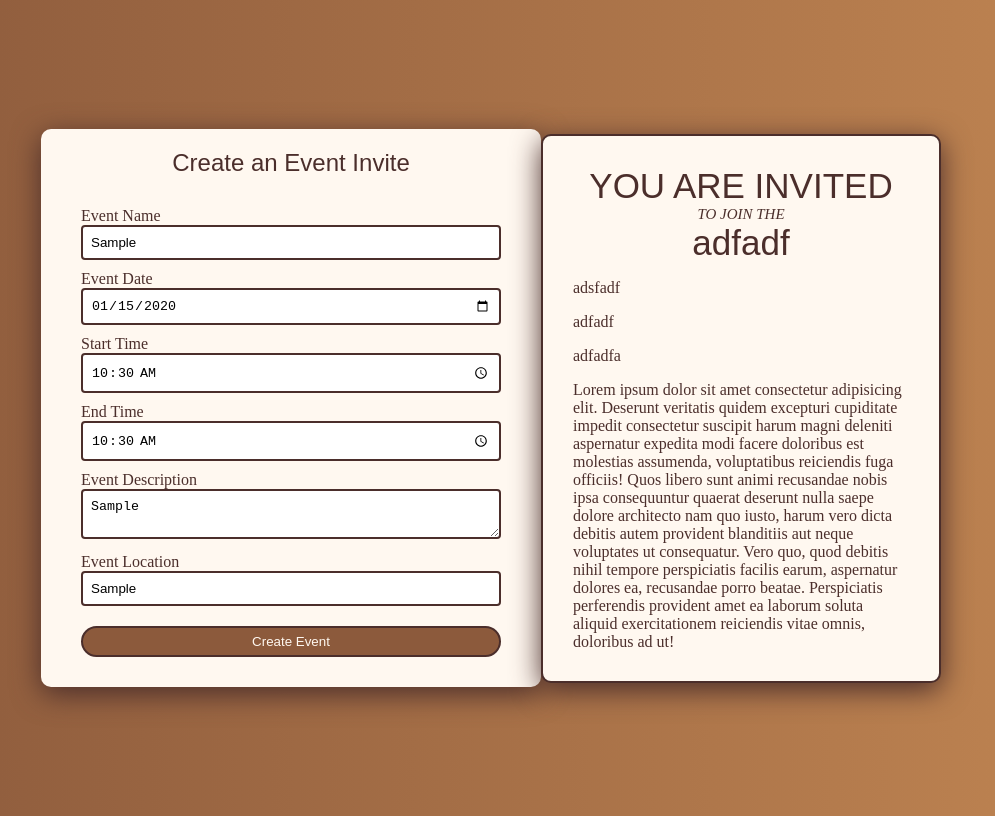
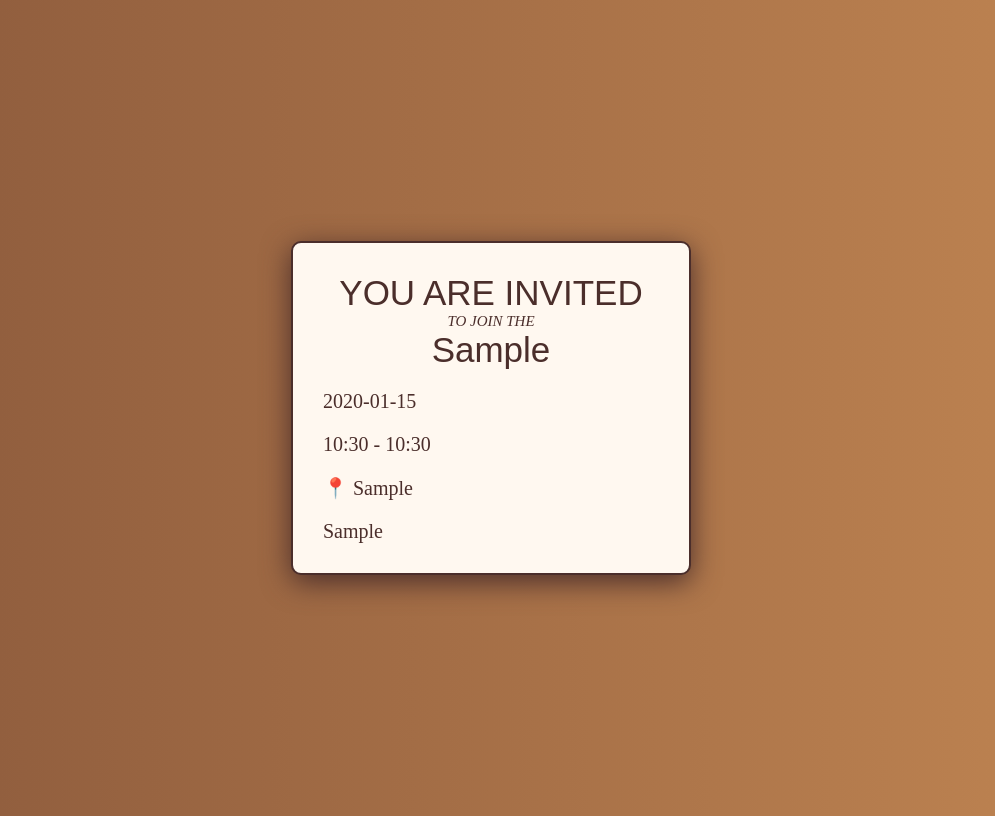
Before and after one commit to blacysins/Event-Invitation-Creator, a plain HTML site: page index.html in a window 1280 px wide. Both pictures are taken after typing "Sample", "2020-01-15", "10:30", "10:30", "Sample", "Sample" into the empty fields and a click on the button "Create Event". Shown: the whole page, without its empty margins (149-1144 px from the left). Drawn offline with Linux system fonts and the light colour scheme; a web font is replaced by a local one.

Commit message:
add functionality for invitation card

```diff
--- a/index.html
+++ b/index.html
@@ -69,26 +69,14 @@
         </div>
       </div>
     </section>
-    <section class="invitation">
+    <section class="invitation hide">
       <p class="bbh-bogle-regular" id="heading">YOU ARE INVITED</p>
       <p id="join">TO JOIN THE</p>
-      <p id="invite-name" class="bbh-bogle-regular">adfadf</p>
-      <p id="invite-date">adsfadf</p>
-      <p id="invite-schedule">adfadf</p>
-      <p id="invite-location">adfadfa</p>
-      <p id="invite-description">
-        Lorem ipsum dolor sit amet consectetur adipisicing elit. Deserunt
-        veritatis quidem excepturi cupiditate impedit consectetur suscipit harum
-        magni deleniti aspernatur expedita modi facere doloribus est molestias
-        assumenda, voluptatibus reiciendis fuga officiis! Quos libero sunt animi
-        recusandae nobis ipsa consequuntur quaerat deserunt nulla saepe dolore
-        architecto nam quo iusto, harum vero dicta debitis autem provident
-        blanditiis aut neque voluptates ut consequatur. Vero quo, quod debitis
-        nihil tempore perspiciatis facilis earum, aspernatur dolores ea,
-        recusandae porro beatae. Perspiciatis perferendis provident amet ea
-        laborum soluta aliquid exercitationem reiciendis vitae omnis, doloribus
-        ad ut!
-      </p>
+      <p id="invite-name" class="bbh-bogle-regular"></p>
+      <p id="invite-date"></p>
+      <p id="invite-schedule"></p>
+      <p id="invite-location"></p>
+      <p id="invite-description"></p>
     </section>
   </body>
 </html>
--- a/main.js
+++ b/main.js
@@ -18,8 +18,31 @@ form.addEventListener("submit", (e) => {
 
   if (hasEmpty) {
     backgroundOverlay.classList.add("show");
-  } else {
+    return;
   }
+
+  const eventName = form.querySelector("#event-name").value.trim();
+  const eventDate = form.querySelector("#event-date").value;
+  const startTime = form.querySelector("#start-time").value;
+  const endTime = form.querySelector("#end-time").value;
+  const eventDescription = form
+    .querySelector("#event-description")
+    .value.trim();
+  const eventLocation = form.querySelector("#event-location").value.trim();
+
+  const inviteName = document.querySelector("#invite-name");
+  const inviteDate = document.querySelector("#invite-date");
+  const inviteSchedule = document.querySelector("#invite-schedule");
+  const inviteLocation = document.querySelector("#invite-location");
+  const inviteDescription = document.querySelector("#invite-description");
+  inviteName.textContent = eventName;
+  inviteDate.textContent = eventDate;
+  inviteSchedule.textContent = startTime + " - " + endTime;
+  inviteLocation.textContent = `📍 ${eventLocation}`;
+  inviteDescription.textContent = eventDescription;
+
+  sectionForm.classList.add("hide");
+  sectionInvitation.classList.remove("hide");
 });
 
 closeBtn.addEventListener("click", () => {
--- a/style.css
+++ b/style.css
@@ -20,6 +20,10 @@ body {
   box-shadow: #4b2e2b 0px 7px 29px 0px;
 }
 
+.form.hide {
+  display: none;
+}
+
 .invitation {
   background-color: #fff8f0;
   border: 2px solid #4b2e2b;
@@ -27,6 +31,10 @@ body {
   text-align: center;
   box-shadow: #4b2e2b 0px 7px 29px 0px;
   width: 400px;
+}
+
+.invitation.hide {
+  display: none;
 }
 
 #join {
@@ -56,6 +64,8 @@ body {
   text-align: left;
   padding-left: 30px;
   padding-right: 30px;
+  font-weight: 400;
+  font-size: 20px;
 }
 
 #invite-description {
```
